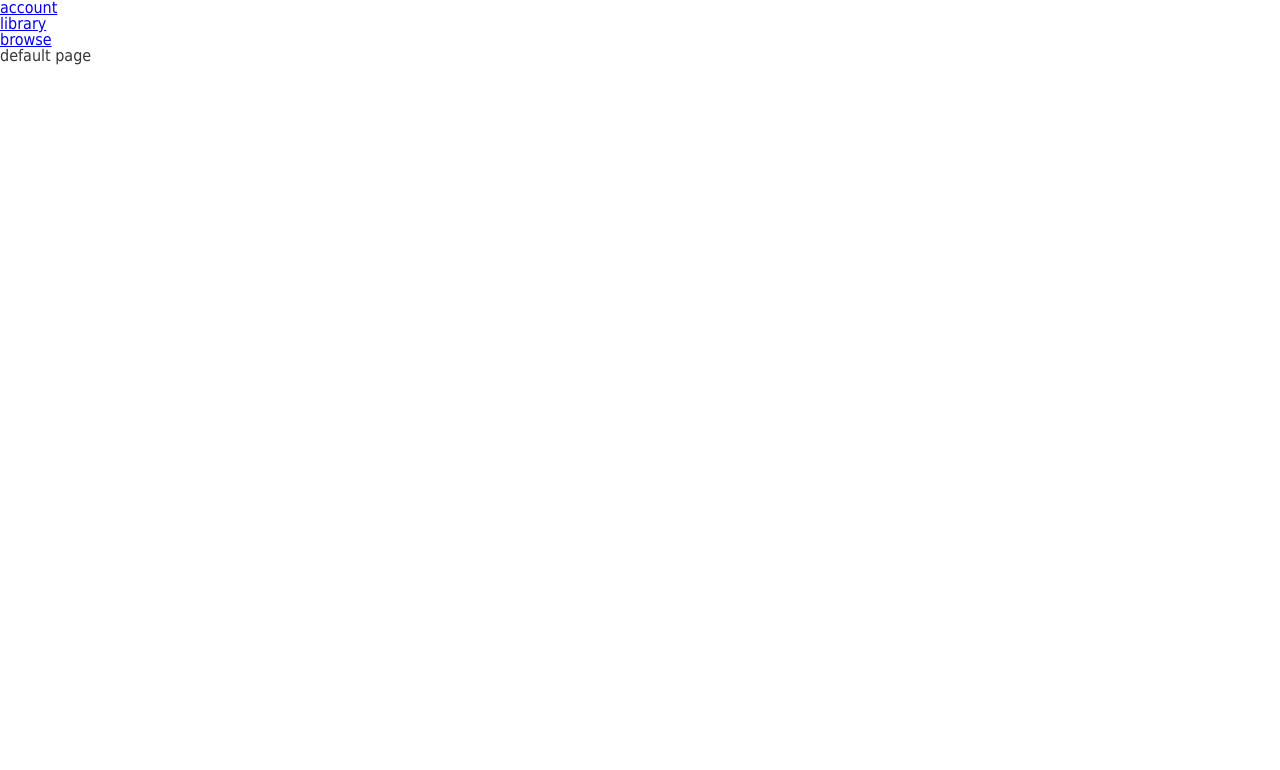
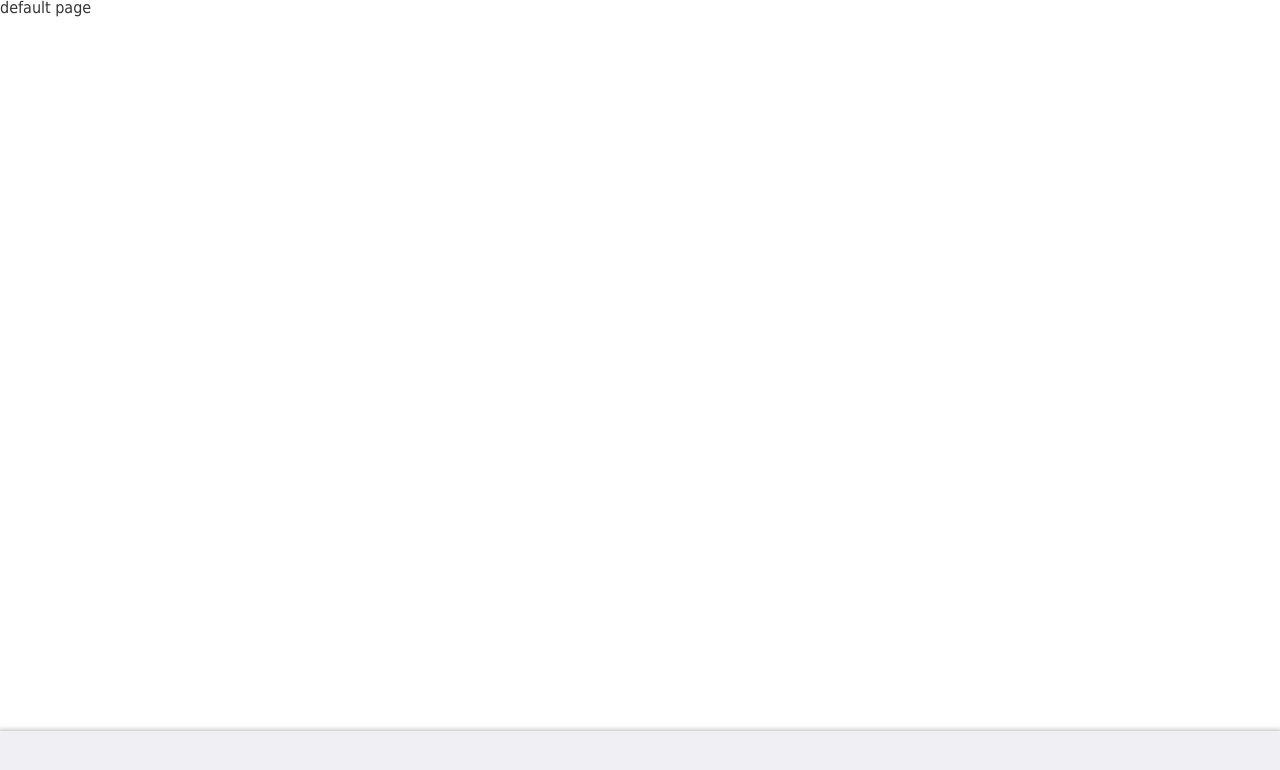
Before and after one commit to theykay/podra, a React (Create React App) app: page / in a window 1280 px wide. Shown: the top 770 px of the page. Built offline with nearby package versions, Linux system fonts and the light colour scheme.

Commit message:
same as last commit, just had to move to root

```diff
--- a/package.json
+++ b/package.json
@@ -8,6 +8,7 @@
     "@testing-library/user-event": "^12.1.10",
     "react": "^17.0.2",
     "react-dom": "^17.0.2",
+    "react-icons": "^4.2.0",
     "react-router-dom": "^5.2.0",
     "react-scripts": "4.0.3",
     "styled-components": "^5.3.0",
@@ -26,7 +27,8 @@
     "workbox-streams": "^5.1.3"
   },
   "devDependencies": {
-    "node-sass": "^6.0.0"
+    "node-sass": "^6.0.0",
+    "sass": "^1.34.1"
   },
   "scripts": {
     "start": "react-scripts start",
--- a/src/App.js
+++ b/src/App.js
@@ -1,7 +1,7 @@
 import React from "react";
 import { BrowserRouter as Router, Route, Switch } from "react-router-dom";
 import { ThemeProvider } from "styled-components";
-import { useDarkMode } from './styles/useDarkMode';
+import { useDarkMode } from "./styles/useDarkMode";
 import { GlobalStyles } from "./styles/partials/globalStyles";
 import { lightTheme, darkTheme } from "./styles/partials/Themes";
 import "./App.scss";
@@ -18,10 +18,11 @@ import { Navbar } from "./components";
 
 const App = () => {
   // https://www.smashingmagazine.com/2020/04/dark-mode-react-apps-styled-components/
-  const [ theme, mountedComponent ] = useDarkMode();
-  const themeMode = theme === 'light' ? lightTheme : darkTheme;
-  if (!mountedComponent) return <div/>
+  const [theme, mountedComponent] = useDarkMode();
+  const themeMode = theme === "light" ? lightTheme : darkTheme;
+  if (!mountedComponent) return <div />;
   return (
+    <div id="app">
       <ThemeProvider theme={themeMode}>
         <GlobalStyles />
         <Router>
@@ -37,6 +38,7 @@ const App = () => {
           </Switch>
         </Router>
       </ThemeProvider>
+    </div>
   );
 };
 
--- a/src/App.scss
+++ b/src/App.scss
@@ -1,38 +1 @@
-.App {
-  text-align: center;
-}
-
-.App-logo {
-  height: 40vmin;
-  pointer-events: none;
-}
-
-@media (prefers-reduced-motion: no-preference) {
-  .App-logo {
-    animation: App-logo-spin infinite 20s linear;
-  }
-}
-
-.App-header {
-  background-color: #282c34;
-  min-height: 100vh;
-  display: flex;
-  flex-direction: column;
-  align-items: center;
-  justify-content: center;
-  font-size: calc(10px + 2vmin);
-  color: white;
-}
-
-.App-link {
-  color: #61dafb;
-}
-
-@keyframes App-logo-spin {
-  from {
-    transform: rotate(0deg);
-  }
-  to {
-    transform: rotate(360deg);
-  }
-}
+@use './styles/scss/main.scss' as styles;
--- a/src/components/Navbar/Navbar.jsx
+++ b/src/components/Navbar/Navbar.jsx
@@ -1,18 +1,27 @@
+import { useLocation } from 'react-router-dom';
+import { MdAccountCircle } from 'react-icons/md';
+import { FaSearch } from 'react-icons/fa';
+import { BsCollectionFill } from 'react-icons/bs';
 import './Navbar.scss';
+
+const usePathName = () => {
+  const location = useLocation();
+  return location.pathname;
+}
 
 const Navbar = () => {
   return (
     <header id="navbar">
       <nav>
-        <ul>
-          <li>
-            <a href="/account">account</a>
+        <ul className="menu-links">
+          <li className={usePathName() === '/browse' ? 'menu-links-item current' : "menu-links-item"}>
+            <a className="menu-link" href="/browse"><FaSearch /></a>
           </li>
-          <li>
-            <a href="/library">library</a>
+          <li className={usePathName() === '/library' ? 'menu-links-item current' : "menu-links-item"}>
+            <a className="menu-link" href="/library"><BsCollectionFill /></a>
           </li>
-          <li>
-            <a href="/browse">browse</a>
+          <li className={usePathName() === '/account' ? 'menu-links-item current' : "menu-links-item"}>
+            <a className="menu-link" href="/account"><MdAccountCircle /></a>
           </li>
         </ul>
       </nav>
--- a/src/components/Navbar/Navbar.scss
+++ b/src/components/Navbar/Navbar.scss
@@ -1 +1,44 @@
 @use '../../styles/scss/main.scss' as styles;
+
+#navbar {
+  background: styles.$colorLight;
+  position: fixed;
+  bottom: 0;
+  left: 0;
+  width: 100vw;
+  backdrop-filter: blur(10px);
+  box-shadow: 0 0 4px 2px rgba(0,0,0,0.2);
+}
+
+.menu-links {
+  display: flex;
+  flex-direction: row;
+  justify-content: space-around;
+}
+
+.menu-links-item {
+  display: inline-block;
+  color: styles.$colorLight;
+  width: 100%;
+  &:hover {
+    background: styles.$colorMLight;
+  }
+  &:active {
+    background: styles.$colorMLight;
+  }
+}
+
+.current {
+  color: styles.$colorDark;
+  background: styles.$colorMLight;
+}
+
+.menu-link {
+  display: inline-block;
+  text-decoration: none;
+  color: inherit;
+  width: 100%;
+  text-align: center;
+  padding: 1rem 0;
+  font-size: 2rem;
+}
--- a/src/index.js
+++ b/src/index.js
@@ -1,7 +1,6 @@
 import React from 'react';
 import ReactDOM from 'react-dom';
 import './index.scss';
-import './styles/scss/main.scss';
 import App from './App';
 import * as serviceWorkerRegistration from './serviceWorkerRegistration';
 import reportWebVitals from './reportWebVitals';
--- a/src/index.scss
+++ b/src/index.scss
@@ -1,3 +1,5 @@
+@use './styles/scss/main.scss' as styles;
+
 body {
   margin: 0;
   font-family: -apple-system, BlinkMacSystemFont, 'Segoe UI', 'Roboto', 'Oxygen',
@@ -5,6 +7,7 @@ body {
     sans-serif;
   -webkit-font-smoothing: antialiased;
   -moz-osx-font-smoothing: grayscale;
+  background: styles.$colorLight;
 }
 
 code {
--- a/src/styles/scss/partials/_colors.scss
+++ b/src/styles/scss/partials/_colors.scss
@@ -0,0 +1,5 @@
+$colorDark: #000000;
+$colorMDark: #3D2645;
+$colorMid: #832161;
+$colorMLight: #DA4167;
+$colorLight: #F0EFF4;
```
Also changed, not shown: 1 other file (tests, documents, lock files or other folders). Lines whose indentation alone changed are shown as unchanged.
